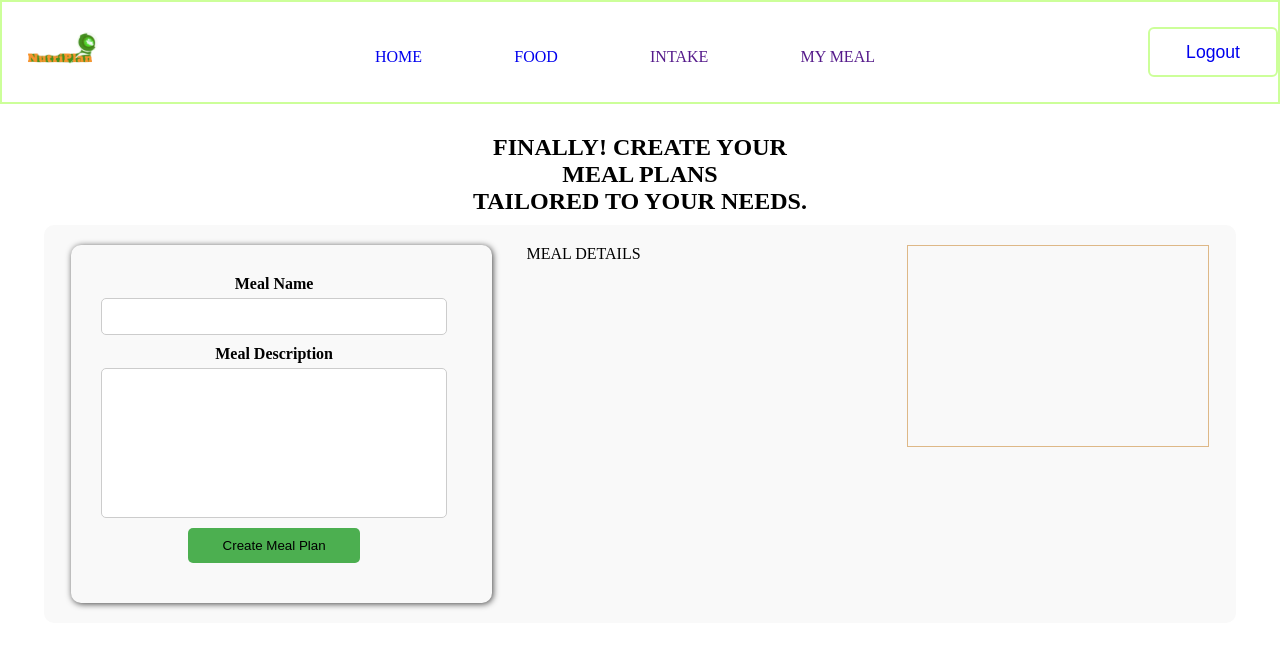
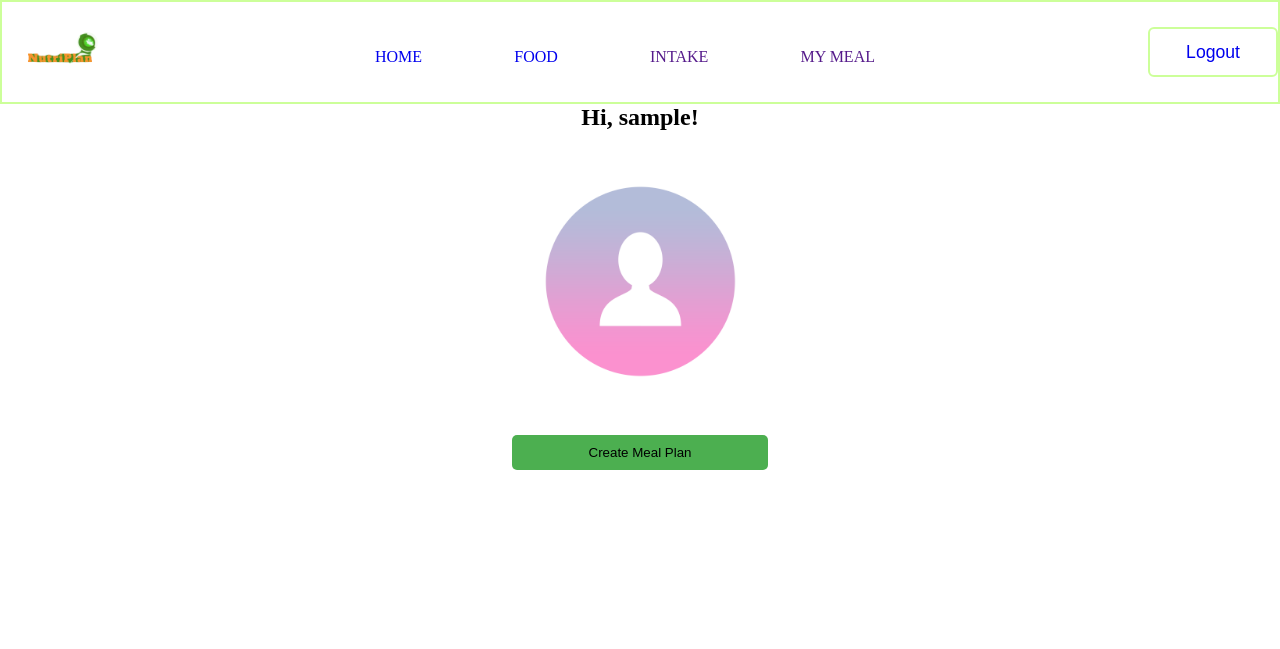
Before and after one commit to DadoveNonye/NutriPlan, a Flask app: page /mealplans in a window 1280 px wide. Shown: the top 649 px of the page. Run offline with Flask 3, Linux system fonts and the light colour scheme; the visitor is signed in with stand-in values (Sample User, id 1).

Commit message:
{update}

```diff
--- a/app/api/routes.py
+++ b/app/api/routes.py
@@ -10,6 +10,7 @@ from datetime import date
 from app.auth.forms import CreateMealPlanForm
 
 
+@bp.route('/index', methods=['GET', 'POST'], strict_slashes=False)
 @bp.route('/mealplans', methods=['GET', 'POST'])
 @login_required
 def create_meal_plan():
@@ -25,7 +26,7 @@ def create_meal_plan():
         flash('Meal plan created successfully', 'success')
         return redirect(url_for('api.create_meal_plan'))
 
-    return render_template('mealplans.html', title='Mealplan', form=form)
+    return render_template('index.html', title='Mealplan', form=form)
 
 
 @bp.route('/mealplans/<int:id>', methods=['GET'])
--- a/app/static/css/style.css
+++ b/app/static/css/style.css
@@ -145,16 +145,23 @@ nav > ul > li:hover::after {
   transform: scale(1.1);
 }
 
-.mealPlanForm {
-  display: flex;
-  justify-content: space-around;
-  width: 90%;
-  margin: 0 auto;
+.mealPlanForm  form{
+
+  text-align: center;
+  width: 40%;
+  position: absolute;
+  top: 150px;
+  left: 28%;
   padding: 20px;
   background-color: #f9f9f9;
   border-radius: 10px;
-  gap: 20px;
-  flex: 1;
+  display: none;
+  margin: auto;
+}
+.mealPlanForm  {
+
+  text-align: center;
+
 }
 .mealPlanForm #inputForm,
 #showMealDetail {
@@ -175,6 +182,7 @@ nav > ul > li:hover::after {
   border: 1px solid #ccc;
   border-radius: 5px;
   box-sizing: border-box;
+
 }
 
 .mealPlanForm input[type="text"]::placeholder,
@@ -185,7 +193,13 @@ nav > ul > li:hover::after {
 #mealDescription {
   height: 150px;
 }
-
+#main{
+  text-align: center;
+}
+.display-pic{
+  height: 200px;
+  width: 200px;margin-top: 50px;
+}
 .mealPlanForm #submitMeal,
 #edit {
   width: 100%;
@@ -203,7 +217,7 @@ nav > ul > li:hover::after {
 }
 
 #devBox {
-  width: 300px;
+  width: 00px;
   height: 200px;
   border: 1px solid burlywood;
   position: relative;
@@ -330,7 +344,7 @@ form {
   text-align: center;
   margin-left: 7px;
 }
-input[type="submit"] {
+input[type="submit"],.btn-n {
   width: 50%;
   padding: 10px;
 
@@ -339,6 +353,10 @@ input[type="submit"] {
   border-radius: 5px;
   margin: auto;
   margin-bottom: 10px;
+}
+.btn-n{
+  width: 20%;
+  margin-top: 50px;
 }
 .container button:hover {
   opacity: 0.8;
--- a/app/static/js/main.js
+++ b/app/static/js/main.js
@@ -159,3 +159,14 @@ cancelDeleteButton.addEventListener("click", () => {
 confirmDeleteButton.addEventListener("click", () => {
   deleteConfirmationModal.style.display = "none";
 });
+
+function mypopup(){
+
+  const popup = document.getElementById('mealPlanForm')
+  if (popup.style.display = 'none'){
+    popup.style.display = 'block'
+  }
+  else {
+   popup.style.display='none'
+}
+}
--- a/app/templates/index.html
+++ b/app/templates/index.html
@@ -21,19 +21,31 @@
                <button class="mlogin" id="mealPlanDirection"> <a href="{{ url_for('auth.logout') }}">Logout</a></button>
         </section>
 
-        <h1>Hi, {{ current_user.username }}!</h1>
+        <h2>Hi, {{ current_user.username }}!</h2>
         {% if current_user.picture %}
-                <img class="display__pic" src="{{ url_for('static', filename='images/' + current_user.picture) }}">
+                <img class="display-pic" src="{{ url_for('static', filename='images/' + current_user.picture) }}" id="profile">
                 {% else %}
-                <img src="{{ url_for('static', filename='/images/default_profile_pc.png') }}" alt="Default Image">
+                <img src="{{ url_for('static', filename='/images/default_profile_pc.png') }}" alt="Default Image" class="display-pic">
                 {% endif %}
-
-        <button class="btn" id="about-us">
-            <a href="{{ url_for('api.create_meal_plan') }}">Create Meal Plan</a>
+        <br>
+        <button class="btn-n" id="about-us " onclick="mypopup()" >
+            Create Meal Plan
           </button>
 
 
-
+          <section class="mealPlanForm" >
+            <form action="" method="post" id="mealPlanForm">
+                {{ form.hidden_tag() }}
+                {{ form.mealName.label }}
+                {{ form.mealName(size=32) }}
+                {% for error in form.mealName.errors %}
+                <span style="color: red;">{{ error }}</span>
+                {% endfor %}
+                {{ form.mealDescription.label }}
+                {{ form.mealDescription(size=64) }}
+                {{ form.submit() }}
+            </form>
+          </section>
     </div>
 </body>
 </html>
```
Also changed, not shown: app/auth/routes.py (+5 -5 lines), app.db.
